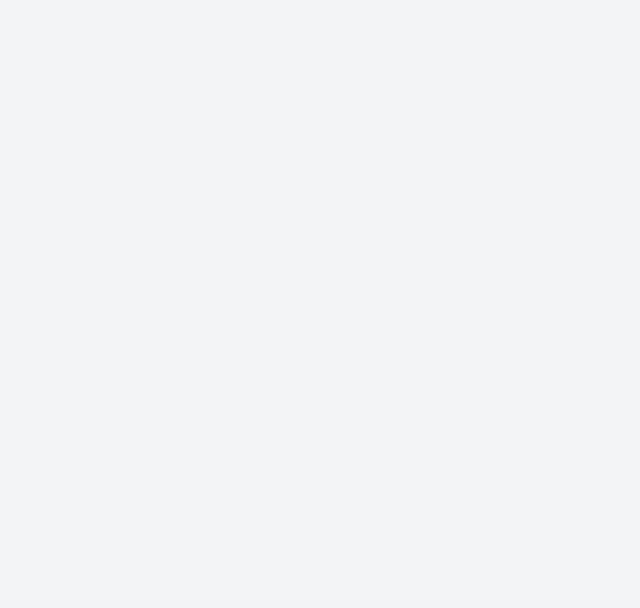
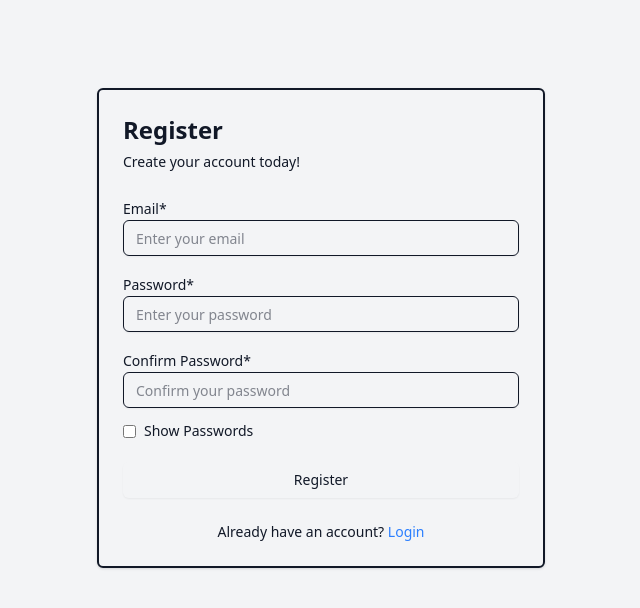
Before and after one commit to DanisJa/best-hackathon, a React (Vite) app: page /register in a window 1280 px wide. Before the commit this address had no page. Shown: the top 608 px of the page, without its empty margins (319-959 px from the left). Built offline with nearby package versions, Linux system fonts and the light colour scheme.

Commit message:
ui for register added

```diff
--- a/src/App.tsx
+++ b/src/App.tsx
@@ -1,12 +1,14 @@
-import './App.css';
-import { Route, Routes } from 'react-router';
-import LoginForm from './pages/Login';
+import "./App.css";
+import { Route, Routes } from "react-router";
+import LoginForm from "./pages/Login";
+import RegisterForm from "./pages/Register";
 
 function App() {
   return (
     <div className="w-screen h-screen p-16">
       <Routes>
         <Route path="/login" element={<LoginForm />} />
+        <Route path="/register" element={<RegisterForm />} />
       </Routes>
     </div>
   );
--- a/src/pages/Login.tsx
+++ b/src/pages/Login.tsx
@@ -1,7 +1,7 @@
-import { useState, FormEvent } from 'react';
-import { Button } from '../components/ui/button';
-import { Input } from '../components/ui/input';
-import { Label } from '../components/ui/label';
+import { useState, FormEvent } from "react";
+import { Button } from "../components/ui/button";
+import { Input } from "../components/ui/input";
+import { Label } from "../components/ui/label";
 import {
   Card,
   CardContent,
@@ -9,11 +9,11 @@ import {
   CardFooter,
   CardHeader,
   CardTitle,
-} from '../components/ui/card';
-import supabase from '../utils/supabase';
-import { Link, useNavigate } from 'react-router';
-import { toast } from 'sonner';
-import { Eye, EyeOff } from 'lucide-react'; // Import eye icons from lucide-react
+} from "../components/ui/card";
+import supabase from "../utils/supabase";
+import { Link, useNavigate } from "react-router";
+import { toast } from "sonner";
+import { Eye, EyeOff } from "lucide-react"; // Import eye icons from lucide-react
 
 export default function LoginPage() {
   const navigate = useNavigate();
@@ -21,7 +21,7 @@ export default function LoginPage() {
   const [credentials, setCredentials] = useState<{
     email: string;
     password: string;
-	}>({ email: '', password: '' });
+  }>({ email: "", password: "" });
   const [rememberMe, setRememberMe] = useState(false);
   const [showPassword, setShowPassword] = useState(false);
 
@@ -33,35 +33,35 @@ export default function LoginPage() {
 
     if (error) {
       console.error(error);
-			toast('Email i sifra se ne podudaraju');
+      toast("Email and password do not match");
       return;
     }
 
     // Show success toast
-		toast('Uspjesna prijava');
+    toast("Login successful");
 
     // Handle "Remember Me" logic
     if (rememberMe) {
       // If "Remember Me" is checked, use localStorage
-			localStorage.setItem('sb-auth-token', JSON.stringify(data.session)); // Save session to localStorage
-			localStorage.setItem('sb-user-data', JSON.stringify(data.user)); // Save user data to localStorage
+      localStorage.setItem("sb-auth-token", JSON.stringify(data.session)); // Save session to localStorage
+      localStorage.setItem("sb-user-data", JSON.stringify(data.user)); // Save user data to localStorage
     } else {
       // If "Remember Me" is NOT checked, use sessionStorage
-			sessionStorage.setItem('sb-auth-token', JSON.stringify(data.session)); // Save session to sessionStorage
-			sessionStorage.setItem('sb-user-data', JSON.stringify(data.user)); // Save user data to sessionStorage
+      sessionStorage.setItem("sb-auth-token", JSON.stringify(data.session)); // Save session to sessionStorage
+      sessionStorage.setItem("sb-user-data", JSON.stringify(data.user)); // Save user data to sessionStorage
     }
 
     // Navigate to the home page
-		navigate('/');
+    navigate("/");
   };
 
   return (
     <form className="flex justify-center mt-20" onSubmit={handleLogin}>
       <Card className="w-full max-w-md rounded-md border-2 border-black-100">
         <CardHeader>
-					<CardTitle className="text-2xl font-bold ">Prijava</CardTitle>
+          <CardTitle className="text-2xl font-bold">Login</CardTitle>
           <CardDescription>
-						Upišite svoje podatke za pristup računu.
+            Enter your credentials to access your account.
           </CardDescription>
         </CardHeader>
         <CardContent>
@@ -71,7 +71,7 @@ export default function LoginPage() {
               <Input
                 id="email"
                 type="email"
-								placeholder="Upišite email"
+                placeholder="Enter your email"
                 value={credentials.email}
                 onChange={(e) =>
                   setCredentials({
@@ -81,12 +81,13 @@ export default function LoginPage() {
                 }
               />
             </div>
-						<div className="flex flex-col space-y-1.5 relative">
-							<Label htmlFor="lozinka">Šifra</Label>
+            <div className="flex flex-col space-y-1.5 ">
+              <Label htmlFor="password">Password</Label>
+              <div className="relative">
                 <Input
-								id="lozinka"
-								type={showPassword ? 'text' : 'password'} // Toggle input type based on showPassword state
-								placeholder="Upišite šifru"
+                  id="password"
+                  type={showPassword ? "text" : "password"} // Toggle input type based on showPassword state
+                  placeholder="Enter your password"
                   value={credentials.password}
                   onChange={(e) =>
                     setCredentials({
@@ -97,17 +98,18 @@ export default function LoginPage() {
                 />
                 <button
                   type="button"
-								className="absolute right-2 top-12 transform -translate-y-1/2"
+                  className="absolute right-3 top-1/2 transform -translate-y-1/2" // Center the eye icon vertically
                   onClick={() => setShowPassword(!showPassword)} // Toggle password visibility
                 >
-								{showPassword ? <EyeOff size={18} /> : <Eye size={18} />}{' '}
+                  {showPassword ? <EyeOff size={18} /> : <Eye size={18} />}{" "}
                   {/* Toggle eye icon */}
                 </button>
+              </div>
             </div>
             <div className="flex flex-row justify-between">
               <div className="flex flex-row justify-center">
                 <Label className="m-1 text-sm" htmlFor="remember">
-									Zapamti me
+                  Remember me
                 </Label>
                 <input
                   type="checkbox"
@@ -121,10 +123,10 @@ export default function LoginPage() {
         </CardContent>
         <CardFooter className="flex flex-col">
           <Button variant="outline" className="w-full mt-2">
-						Prijavite se
+            Login
           </Button>
           <Button variant="outline" className="w-full mt-2 rounded-md" asChild>
-						<Link to="/register">Nemate račun? Registrujte se</Link>
+            <Link to="/register">Don't have an account? Register</Link>
           </Button>
         </CardFooter>
       </Card>
--- /dev/null
+++ b/src/pages/Register.tsx
@@ -0,0 +1,174 @@
+import { useEffect, useState } from "react";
+import { Button } from "../components/ui/button";
+import { Input } from "../components/ui/input";
+import { Label } from "../components/ui/label";
+import {
+  Card,
+  CardContent,
+  CardHeader,
+  CardTitle,
+  CardDescription,
+} from "../components/ui/card";
+import supabase from "../utils/supabase";
+import { Link, useNavigate } from "react-router";
+import { toast } from "sonner";
+
+interface FormData {
+  email: string;
+  password: string;
+  confirmPassword: string;
+}
+
+export default function RegisterForm() {
+  const navigate = useNavigate();
+
+  const [formData, setFormData] = useState<FormData>({
+    email: "",
+    password: "",
+    confirmPassword: "",
+  });
+
+  const [showPassword, setShowPassword] = useState(false);
+
+  useEffect(() => {
+    const getUser = async () => {
+      const { data } = await supabase.auth.getUser();
+      if (data.user) {
+        navigate("/");
+      }
+    };
+    getUser();
+  }, [navigate]);
+
+  const handleChange = (e: React.ChangeEvent<HTMLInputElement>) => {
+    const { name, value } = e.target;
+    setFormData((prev) => ({ ...prev, [name]: value }));
+  };
+
+  const handleSubmit = async (e: React.FormEvent) => {
+    e.preventDefault();
+
+    // Validate password match
+    if (formData.password !== formData.confirmPassword) {
+      toast("Passwords do not match. Please check your input.");
+      return;
+    }
+
+    // Check if email already exists
+    const { data: emailData, error: emailError } = await supabase
+      .from("users")
+      .select("email")
+      .eq("email", formData.email)
+      .single();
+
+    if (emailError) {
+      console.error(emailError);
+      toast("An error occurred. Please try again.");
+      return;
+    }
+
+    if (emailData) {
+      toast("Email already exists. Please use a different email.");
+      return;
+    }
+
+    // Sign up with Supabase
+    const { data: signUpData, error: signUpError } = await supabase.auth.signUp(
+      {
+        email: formData.email,
+        password: formData.password,
+      }
+    );
+
+    if (signUpError) {
+      console.error(signUpError.message);
+      toast("An error occurred during registration. Please try again.");
+      return;
+    }
+
+    // Insert user into the `users` table
+    const { error: insertError } = await supabase
+      .from("users")
+      .insert([{ id: signUpData.user?.id, email: formData.email }]);
+
+    if (insertError) {
+      console.error(insertError.message);
+      toast("An error occurred during registration. Please try again.");
+      return;
+    }
+
+    toast("Registration successful! You can now log in.");
+    navigate("/login");
+  };
+
+  return (
+    <Card className="w-full max-w-md mx-auto mt-6 rounded-md border-2 border-black-100">
+      <CardHeader>
+        <CardTitle className="text-2xl font-bold ">Register</CardTitle>
+        <CardDescription>Create your account today!</CardDescription>
+      </CardHeader>
+      <CardContent>
+        <form onSubmit={handleSubmit} className="space-y-6">
+          <div className="grid gap-4">
+            <div className="space-y-2">
+              <Label htmlFor="email">Email*</Label>
+              <Input
+                id="email"
+                name="email"
+                type="email"
+                placeholder="Enter your email"
+                required
+                value={formData.email}
+                onChange={handleChange}
+              />
+            </div>
+            <div className="space-y-2">
+              <Label htmlFor="password">Password*</Label>
+              <Input
+                id="password"
+                name="password"
+                placeholder="Enter your password"
+                type={showPassword ? "text" : "password"}
+                required
+                value={formData.password}
+                onChange={handleChange}
+              />
+            </div>
+            <div className="space-y-2">
+              <Label htmlFor="confirmPassword">Confirm Password*</Label>
+              <Input
+                id="confirmPassword"
+                name="confirmPassword"
+                placeholder="Confirm your password"
+                type={showPassword ? "text" : "password"}
+                required
+                value={formData.confirmPassword}
+                onChange={handleChange}
+              />
+            </div>
+            <div className="flex items-center space-x-2">
+              <input
+                id="showPassword"
+                type="checkbox"
+                checked={showPassword}
+                onChange={() => setShowPassword(!showPassword)}
+              />
+              <Label htmlFor="showPassword">Show Passwords</Label>
+            </div>
+          </div>
+
+          <Button type="submit" className="w-full">
+            Register
+          </Button>
+
+          <div className="text-sm text-center">
+            Already have an account?{" "}
+            <Link to="/login" className="text-blue-500 hover:underline">
+              Login
+            </Link>
+          </div>
+        </form>
+      </CardContent>
+    </Card>
+  );
+}
```
Lines whose indentation alone changed are shown as unchanged.
